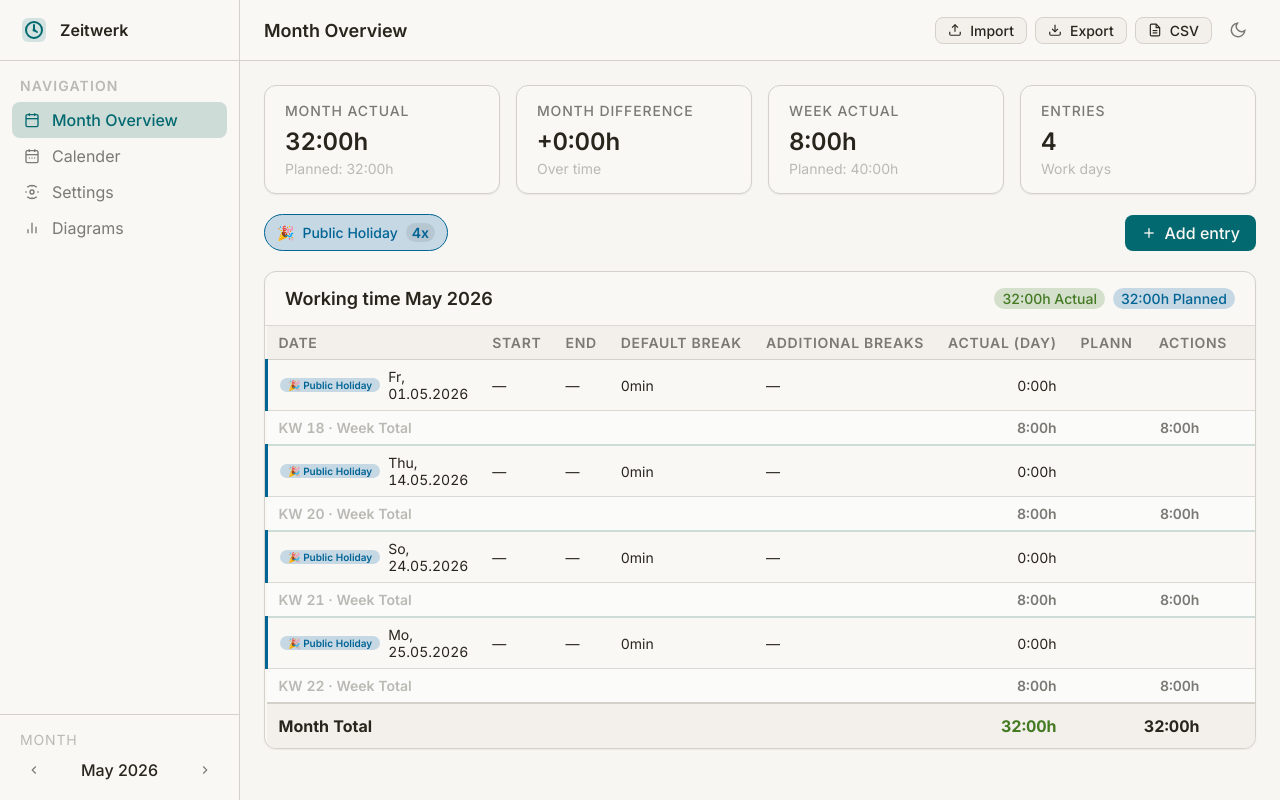
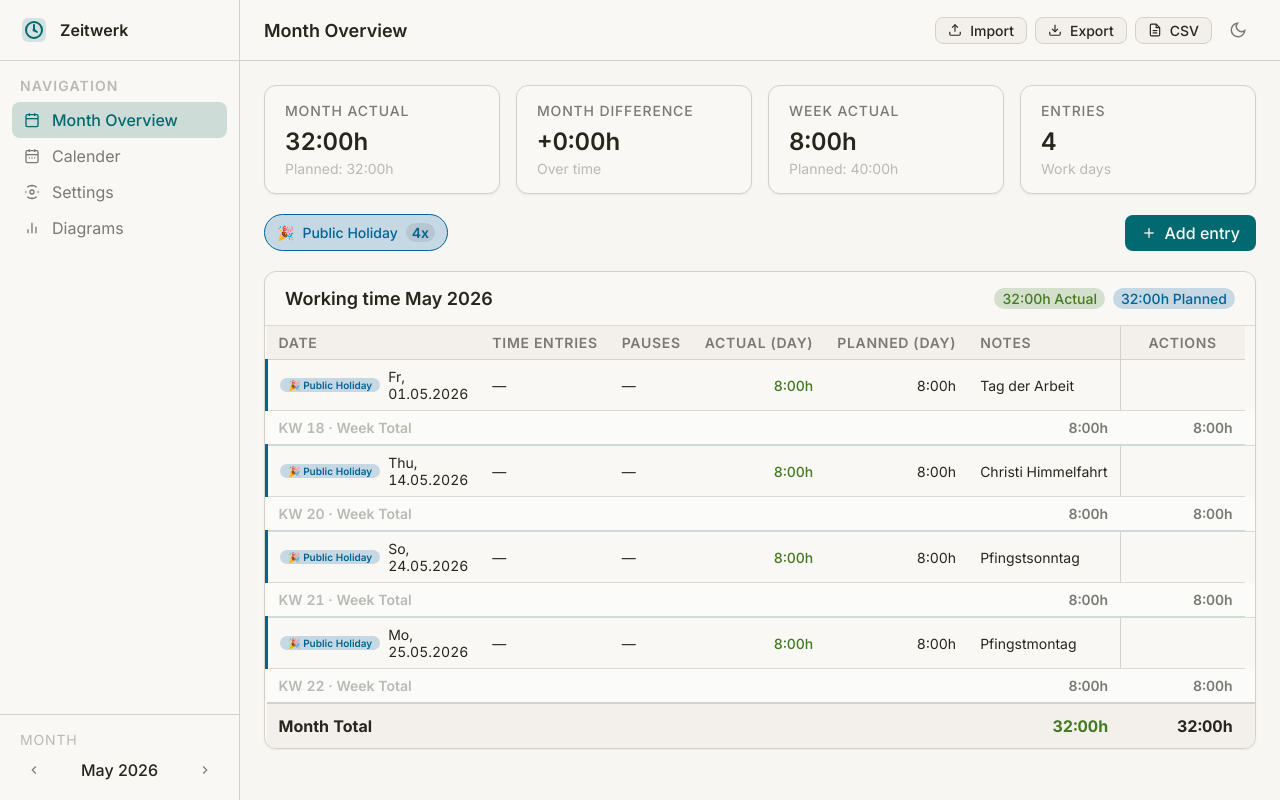
Before and after one commit to beri336/zeitwerk, a Vue app: page /tracking#/tracking in a window 1280 px wide. Built offline with nearby package versions, Linux system fonts and the light colour scheme.

Commit message:
feat: replace single time entry with multiple time blocks per day

```diff
--- a/src/components/EntryModal.vue
+++ b/src/components/EntryModal.vue
@@ -20,10 +20,7 @@ const { showToast } = useToast()
 const defaultForm = () => ({
     date: today(),
     typ: 'work',
-    start: '',
-    end: '',
-    defaultBreak: store.settings.defaultBreak,
-    additionalBreaks: 0,
+    timeEntries: [{ start: '', end: '', pause: store.settings.defaultBreak }],
     plannedHours: store.settings.hoursPerDay,
     notes: ''
 })
@@ -31,22 +28,50 @@ const defaultForm = () => ({
 const form = ref(defaultForm())
 
 watch(() => props.modelValue, open => {
-    if (open) {
+    if (!open)
+        return
+
     form.value = props.editEntry
-            ? { typ: `work`, ...props.editEntry }
+        ? { ...props.editEntry }
         : { ...defaultForm(), date: props.prefillDate ?? today() }
-        pendingDelete.value = false
-    }
 })
 
 const currentType = computed(() => getAbsenceType(form.value.typ ?? 'work'))
 const showTimeFields = computed(() => currentType.value.counter)
-const showPreview = computed(() => showTimeFields.value && form.value.start && form.value.end)
-const previewIst = computed(() => {
-    if (!showPreview.value) return '—'
-    return formatHours(calcActualHours(form.value))
-})
+const previewActual = computed(() => calcActualHours(form.value))
 
+// timeEntries helper
+function addBlock() {
+    form.value.timeEntries.push({ start: '', end: '', pause: 0 })
+}
+
+function removeBlock(index) {
+    if (form.value.timeEntries.length <= 1)
+        return
+    form.value.timeEntries.splice(index, 1)
+}
+
+// Delete with confirmation + Toast
+const pendingDelete = ref(false)
+
+function askDelete() { pendingDelete.value = true }
+function cancelDelete() { pendingDelete.value = false }
+
+function deleteAndClose() {
+    if (!props.editEntry)
+        return
+    store.deleteEntry(props.editEntry.id)
+    showToast('Deleted entry.', 'ok')
+    close()
+}
+
+// Reset on closing
+function close() {
+    pendingDelete.value = false
+    emit('update:modelValue', false)
+}
+
+// Save new or updated entry
 function save() {
     if (!form.value.date) {
         showToast('Please select a date.', 'error')
@@ -61,29 +86,6 @@ function save() {
         showToast('Entry added.', 'ok')
     }
     close()
-}
-
-const pendingDelete = ref(false)
-
-function askDelete() {
-    pendingDelete.value = true
-}
-
-function cancelDelete() {
-    pendingDelete.value = false
-}
-
-function deleteAndClose() {
-    if (!props.editEntry) return
-    store.deleteEntry(props.editEntry.id)
-    showToast('Deleted entry.', 'ok')
-    close()
-}
-
-// Reset on closing
-function close() {
-    pendingDelete.value = false
-    emit('update:modelValue', false)
 }
 </script>
 
@@ -103,6 +105,7 @@ function close() {
                 </div>
 
                 <div class="modal-body">
+                    <!-- Type selector -->
                     <div class="typ-selector">
                         <button v-for="(t, key) in ABSENCE_TYPES" :key="key" class="typ-btn"
                             :class="{ active: form.typ === key }" :style="form.typ === key
@@ -112,45 +115,90 @@ function close() {
                             <span>{{ t.label }}</span>
                         </button>
                     </div>
-                    <div class="form-grid">
+
+                    <div class="form-grid" style="margin-top:var(--space-4)">
+                        <!-- Date + Actual -->
                         <div class="form-group">
                             <label class="form-label">Date *</label>
                             <input class="form-input" type="date" v-model="form.date" />
                         </div>
                         <div class="form-group">
                             <label class="form-label">Planned Hours (h/Day)</label>
-                            <input class="form-input" type="number" step="0.5" min="0" max="24" v-model.number="form.plannedHours" />
-                            <span class="preview-hint">incl. {{ form.defaultBreak + form.additionalBreaks }}min Break</span>
+                            <input class="form-input" type="number" step="0.5" min="0" max="24"
+                                v-model.number="form.plannedHours" />
                         </div>
-                        <div v-if="showTimeFields" class="form-group">
-                            <label class="form-label">Start Time</label>
-                            <input class="form-input" type="time" v-model="form.start" />
+
+                        <!-- TimeEntry - only on Work/ Homeoffice -->
+                        <template v-if="showTimeFields">
+                            <div class="form-group full">
+                                <label class="form-label">Time Entries</label>
+
+                                <div class="time-blocks">
+                                    <div v-for="(block, idx) in form.timeEntries" :key="idx" class="time-block">
+                                        <span class="block-label">Block {{ idx + 1 }}</span>
+
+                                        <div class="block-fields">
+                                            <div class="form-group">
+                                                <label class="form-label">Start</label>
+                                                <input class="form-input" type="time" v-model="block.start" />
                                             </div>
-                        <div v-if="showTimeFields" class="form-group">
-                            <label class="form-label">End Time</label>
-                            <input class="form-input" type="time" v-model="form.end" />
+                                            <div class="form-group">
+                                                <label class="form-label">End</label>
+                                                <input class="form-input" type="time" v-model="block.end" />
                                             </div>
-                        <div v-if="showTimeFields" class="form-group">
-                            <label class="form-label">Default Break (min)</label>
-                            <input class="form-input" type="number" min="0" max="120"
-                                v-model.number="form.defaultBreak" />
+                                            <div class="form-group">
+                                                <label class="form-label">Pause (min)</label>
+                                                <input class="form-input" type="number" min="0" max="240"
+                                                    v-model.number="block.pause" />
                                             </div>
-                        <div v-if="showTimeFields" class="form-group">
-                            <label class="form-label">Additional Breaks (min)</label>
-                            <input class="form-input" type="number" min="0" max="240"
-                                v-model.number="form.additionalBreaks" />
                                         </div>
+
+                                        <button v-if="form.timeEntries.length > 1"
+                                            class="btn btn-ghost btn-sm block-remove" @click="removeBlock(idx)"
+                                            title="Remove Entry">
+                                            <svg width="13" height="13" viewBox="0 0 24 24" fill="none"
+                                                stroke="currentColor" stroke-width="2">
+                                                <line x1="18" y1="6" x2="6" y2="18" />
+                                                <line x1="6" y1="6" x2="18" y2="18" />
+                                            </svg>
+                                        </button>
+                                    </div>
+                                </div>
+
+                                <button class="btn btn-secondary btn-sm add-block-btn" @click="addBlock">
+                                    <svg width="13" height="13" viewBox="0 0 24 24" fill="none" stroke="currentColor"
+                                        stroke-width="2">
+                                        <line x1="12" y1="5" x2="12" y2="19" />
+                                        <line x1="5" y1="12" x2="19" y2="12" />
+                                    </svg>
+                                    Zeitblock hinzufügen
+                                </button>
+                            </div>
+                        </template>
+
+                        <!-- Out-of-Office Message -->
+                        <div v-else class="form-group full">
+                            <div class="absence-hint">
+                                <span>{{ currentType.icon }}</span>
+                                <span>{{ currentType.label }} — Actual is automatically interpreted as Planned ({{
+                                    form.plannedDay }}h)</span>
+                            </div>
+                        </div>
+
+                        <!-- Notes -->
                         <div class="form-group full">
                             <label class="form-label">Notes</label>
                             <input class="form-input" type="text" maxlength="200" v-model="form.notes"
-                                placeholder="e.g. Homeoffice, Vacation, Illness…" />
-                        </div>
+                                :placeholder="`e.g., ${currentType.label}${form.typ === 'vacation' ? ', approved' : ''}`" />
                         </div>
 
-                    <div v-if="showPreview" class="preview-bar">
-                        <span class="form-label">Preview Actual:</span>
-                        <strong>{{ previewIst }}</strong>
-                        <span class="preview-hint">incl. {{ form.defaultBreak + form.additionalBreaks }}min Break</span>
+                        <!-- Preview Total-Actual -->
+                        <div v-if="showTimeFields && previewIst > 0" class="preview-bar">
+                            <span class="form-label">Preview Actual total:</span>
+                            <strong>{{ formatHours(previewActual) }}</strong>
+                            <span class="preview-hint">
+                                over {{form.timeEntries.filter(b => b.start && b.end).length}} entries
+                            </span>
                         </div>
                     </div>
 
@@ -159,12 +207,8 @@ function close() {
                             <!-- Confirmation status -->
                             <template v-if="pendingDelete">
                                 <span class="delete-confirm-label">Are you sure you want to delete this?</span>
-                            <button class="btn btn-danger btn-sm" @click="deleteAndClose">
-                                Yes, delete
-                            </button>
-                            <button class="btn btn-secondary btn-sm" @click="cancelDelete">
-                                Cancel
-                            </button>
+                                <button class="btn btn-danger btn-sm" @click="deleteAndClose">Yes, delete</button>
+                                <button class="btn btn-secondary btn-sm" @click="cancelDelete">Cancel</button>
                             </template>
 
                             <!-- Normal condition -->
@@ -186,6 +230,7 @@ function close() {
                                 {{ editEntry ? 'Update' : 'Add' }}
                             </button>
                         </template>
+                    </div>
                 </div>
             </div>
         </div>
@@ -249,7 +294,59 @@ function close() {
     border-radius: var(--radius-md);
     font-size: var(--text-sm);
     color: var(--color-text-muted);
-    grid-column: 1 / -1;
+}
+
+/* Time Blocks */
+.time-blocks {
+    display: flex;
+    flex-direction: column;
+    gap: var(--space-3);
+    margin-bottom: var(--space-3);
+}
+
+.time-block {
+    position: relative;
+    padding: var(--space-4);
+    background: var(--color-surface-offset);
+    border: 1px solid var(--color-divider);
+    border-radius: var(--radius-md);
+}
+
+.block-label {
+    display: block;
+    font-size: var(--text-xs);
+    font-weight: 600;
+    color: var(--color-text-faint);
+    text-transform: uppercase;
+    letter-spacing: 0.05em;
+    margin-bottom: var(--space-3);
+}
+
+.block-fields {
+    display: grid;
+    grid-template-columns: 1fr 1fr 1fr;
+    gap: var(--space-3);
+}
+
+.block-remove {
+    position: absolute;
+    top: var(--space-2);
+    right: var(--space-2);
+    color: var(--color-text-faint);
+}
+
+.block-remove:hover {
+    color: var(--color-error);
+}
+
+/* Add Button */
+.add-block-btn {
+    width: 100%;
+    display: flex;
+    align-items: center;
+    justify-content: center;
+    gap: var(--space-2);
+    border-style: dashed;
 }
 
 /* Delete Button */
--- a/src/components/MonthTable.vue
+++ b/src/components/MonthTable.vue
@@ -38,7 +38,7 @@ function rowStyle(entry) {
 }
 
 function actualVariant(entry) {
-    const Actual = calcActualHours(entry)
+    const Actual = store.effectiveActualHours(entry)
     const planned = entry.plannedHours || store.settings.hoursPerDay
 
     if (Actual >= planned - 0.1)
@@ -99,10 +99,8 @@ function cancelDelete() {
                 <thead>
                     <tr>
                         <th>Date</th>
-                        <th>Start</th>
-                        <th>End</th>
-                        <th>Default Break</th>
-                        <th>Additional Breaks</th>
+                        <th>Time Entries</th>
+                        <th>Pauses</th>
                         <th class="num">Actual (Day)</th>
                         <th class="num">Planned (Day)</th>
                         <th>Notes</th>
@@ -127,36 +125,26 @@ function cancelDelete() {
                             </td>
 
                             <!-- Inline editable cells -->
-                            <td class="editable" @click="startEdit(entry, 'start')">
-                                <input v-if="editCell?.id === entry.id && editCell?.field === 'start'" type="time"
-                                    class="inline-input" v-model="editCell.value" @blur="saveEdit(entry)"
-                                    @keyup.enter="saveEdit(entry)" @keyup.escape="cancelEdit" autofocus />
-                                <span v-else>{{ entry.start || '—' }}</span>
+                            <td>
+                                <div class="time-stack">
+                                    <span v-for="(b, i) in (entry.timeEntries ?? [])" :key="i" class="time-line">
+                                        {{ b.start || '—' }}–{{ b.end || '—' }}
+                                    </span>
+                                    <span v-if="!entry.timeEntries?.length">—</span>
+                                </div>
                             </td>
-                            <td class="editable" @click="startEdit(entry, 'end')">
-                                <input v-if="editCell?.id === entry.id && editCell?.field === 'end'" type="time"
-                                    class="inline-input" v-model="editCell.value" @blur="saveEdit(entry)"
-                                    @keyup.enter="saveEdit(entry)" @keyup.escape="cancelEdit" autofocus />
-                                <span v-else>{{ entry.end || '—' }}</span>
-                            </td>
-                            <td class="editable" @click="startEdit(entry, 'defaultBreak')">
-                                <input v-if="editCell?.id === entry.id && editCell?.field === 'defaultBreak'"
-                                    type="number" min="0" class="inline-input" style="width:60px"
-                                    v-model.number="editCell.value" @blur="saveEdit(entry)"
-                                    @keyup.enter="saveEdit(entry)" @keyup.escape="cancelEdit" autofocus />
-                                <span v-else>{{ entry.defaultBreak }}min</span>
-                            </td>
-                            <td class="editable" @click="startEdit(entry, 'additionalBreaks')">
-                                <input v-if="editCell?.id === entry.id && editCell?.field === 'additionalBreaks'"
-                                    type="number" min="0" class="inline-input" style="width:60px"
-                                    v-model.number="editCell.value" @blur="saveEdit(entry)"
-                                    @keyup.enter="saveEdit(entry)" @keyup.escape="cancelEdit" autofocus />
-                                <span v-else>{{ entry.additionalBreaks > 0 ? entry.additionalBreaks + 'min' : '—' }}</span>
+
+                            <!-- Pauses: sum of all entries -->
+                            <td>
+                                {{entry.timeEntries?.length
+                                    ? entry.timeEntries.reduce((s, b) => s + (b.pause ?? 0), 0) + 'min'
+                                : '—'
+                                }}
                             </td>
 
                             <!-- Actual Hours -->
-                            <td class="num"><span :class="actualVariant(entry)">{{ formatHours(calcActualHours(entry)) }}</span></td>
-                            <td class="num">{{ formatHours(entry.plannedHours) }}</td>
+                            <td class="num"><span :class="actualVariant(entry)">{{ formatHours(store.effectiveActualHours(entry)) }}</span></td>
+                            <td class="num">{{ formatHours(entry.plannedHours || store.settings.hoursPerDay) }}</td>
 
                             <!-- Notes -->
                             <td class="editable" @click="startEdit(entry, 'notes')" style="max-width:180px">
@@ -502,4 +490,18 @@ function cancelDelete() {
     background: var(--color-error);
     color: var(--color-text-inverse);
 }
+
+/* Time entries stack */
+.time-stack {
+    display: flex;
+    flex-direction: column;
+    gap: 2px;
+}
+
+.time-line {
+    display: block;
+    font-variant-numeric: tabular-nums;
+    font-size: var(--text-xs);
+    white-space: nowrap;
+}
 </style>
--- a/src/composables/useTime.js
+++ b/src/composables/useTime.js
@@ -31,8 +31,20 @@ export function calcActualMin(entry) {
     return Math.max(0, diff)
 }
 
+// Calculates actual hours from time entries
 export function calcActualHours(entry) {
-    return minToHour(calcActualMin(entry))
+    if (!Array.isArray(entry.timeEntries) || entry.timeEntries.length === 0)
+        return 0
+
+    return entry.timeEntries.reduce((sum, block) => {
+        if (!block.start || !block.end)
+            return sum
+        const [sh, sm] = block.start.split(':').map(Number)
+        const [eh, em] = block.end.split(':').map(Number)
+        const mins = (eh * 60 + em) - (sh * 60 + sm) - (block.pause ?? 0)
+
+        return sum + Math.max(0, mins / 60)
+    }, 0)
 }
 
 export function formatHours(h) {
--- a/src/stores/zeitwerk.js
+++ b/src/stores/zeitwerk.js
@@ -90,10 +90,7 @@ export const useZeitwerkStore = defineStore('zeitwerk', () => {
                 id: Date.now() + i,
                 date: h.date,
                 typ: 'publicholiday',
-                start: '',
-                end: '',
-                defaultBreak: 0,
-                additionalBreaks: 0,
+                timeEntries: [], // public holidays have no time entries
                 plannedHours: settings.value.hoursPerDay,
                 notes: h.name
             })
@@ -181,7 +178,15 @@ export const useZeitwerkStore = defineStore('zeitwerk', () => {
 
     // CRUD
     function addEntry(data) {
-        entries.value.push({ id: Date.now(), ...data })
+        entries.value.push({
+            id: Date.now(),
+            date: '',
+            typ: 'work',
+            timeEntries: [{ start: '', end: '', pause: 0 }],
+            plannedHours: settings.value.hoursPerDay,
+            notes: '',
+            ...data  // overrides what is found from modal
+        })
         persist()
     }
 
@@ -268,32 +273,35 @@ export const useZeitwerkStore = defineStore('zeitwerk', () => {
     function exportCSV() {
         const pad = num => String(num).padStart(2, '0')
         const headers = [
-            'Date', 'Weekday', 'KW', 'Start', 'End',
-            'Default Break (min)', 'Additional Breaks (min)',
-            'Actual (h)', 'Planned (h)', 'Difference (h)', 'Notes'
+            'Date', 'Weekday', 'KW', 'Typ',
+            'Time Blocks', 'Actual (h)', 'Planned (h)', 'Difference (h)', 'Notes'
         ]
 
         const days = ['Sun', 'Mon', 'Tue', 'Wed', 'Thu', 'Fri', 'Sat']
 
         const rows = entries.value
-            .sort((entryA, entryB) => entryA.date.localeCompare(entryB.date))
-            .map(entry => {
-                const actual = effectiveActualHours(entry)
-                const planned = entry.plannedHours || settings.value.hoursPerDay
-                const date = new Date(entry.date + 'T00:00:00')
+            .sort((a, b) => a.datum.localeCompare(b.datum))
+            .map(e => {
+                const ist = calcIstH(e)
+                const soll = e.sollTag || settings.value.tagsstunden
+                const dt = new Date(e.datum + 'T00:00:00')
+
+                // time-entries blocks as a readable string: “08:00–12:00 (30 min), 16:00–20:00 (0 min)”
+                const bloecke = (e.timeEntries ?? [])
+                    .filter(b => b.start && b.end)
+                    .map(b => `${b.start}–${b.end} (${b.pause ?? 0}min)`)
+                    .join(', ') || '—'
 
                 return [
-                    `${pad(date.getDate())}.${pad(date.getMonth() + 1)}.${date.getFullYear()}`,
-                    days[date.getDay()],
-                    getKW(entry.date),
-                    entry.start || '',
-                    entry.end || '',
-                    entry.defaultBreak || 0,
-                    entry.additionalBreaks || 0,
+                    `${pad(dt.getDate())}.${pad(dt.getMonth() + 1)}.${dt.getFullYear()}`,
+                    days[dt.getDay()],
+                    getKW(e.datum),
+                    e.typ || 'work',
+                    bloecke,
                     actual.toFixed(2),
                     planned.toFixed(2),
                     (actual - planned).toFixed(2),
-                    entry.notes || ''
+                    e.notes || ''
                 ].map(v => `"${v}"`).join(';')
             })
 
@@ -330,13 +338,10 @@ export const useZeitwerkStore = defineStore('zeitwerk', () => {
             }
 
             entries.value.push({
-                id: Date.now() + added, // unique within the loop
+                id: Date.now() + i,
                 date: h.date,
                 typ: 'publicholiday',
-                start: '',
-                end: '',
-                defaultBreak: 0,
-                additionalBreaks: 0,
+                timeEntries: [],
                 plannedHours: settings.value.hoursPerDay,
                 notes: h.name
             })
```
Lines whose indentation alone changed are shown as unchanged.
